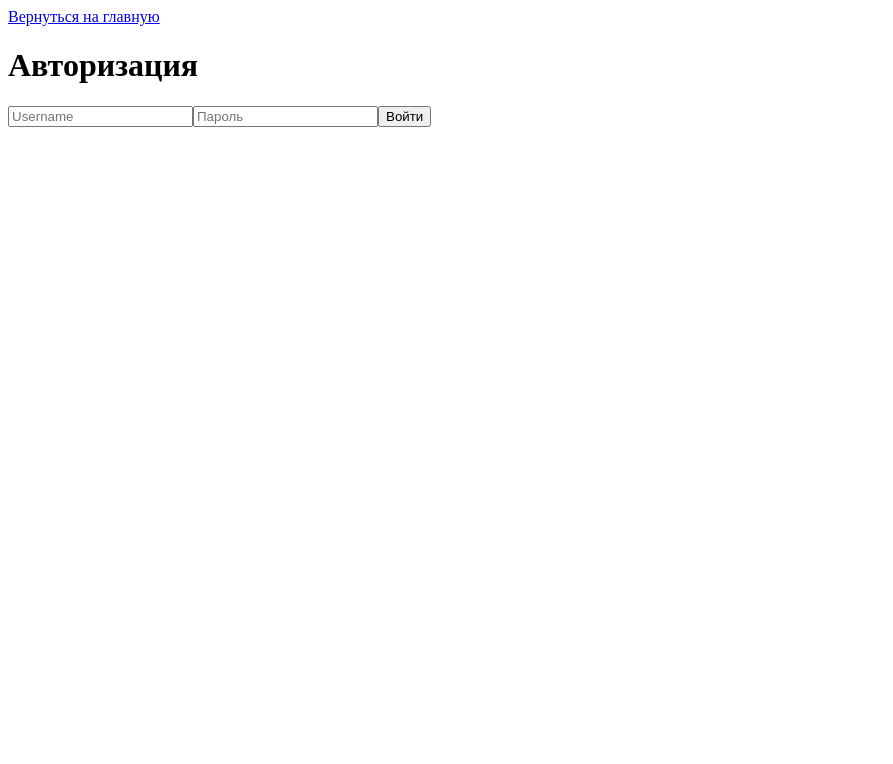
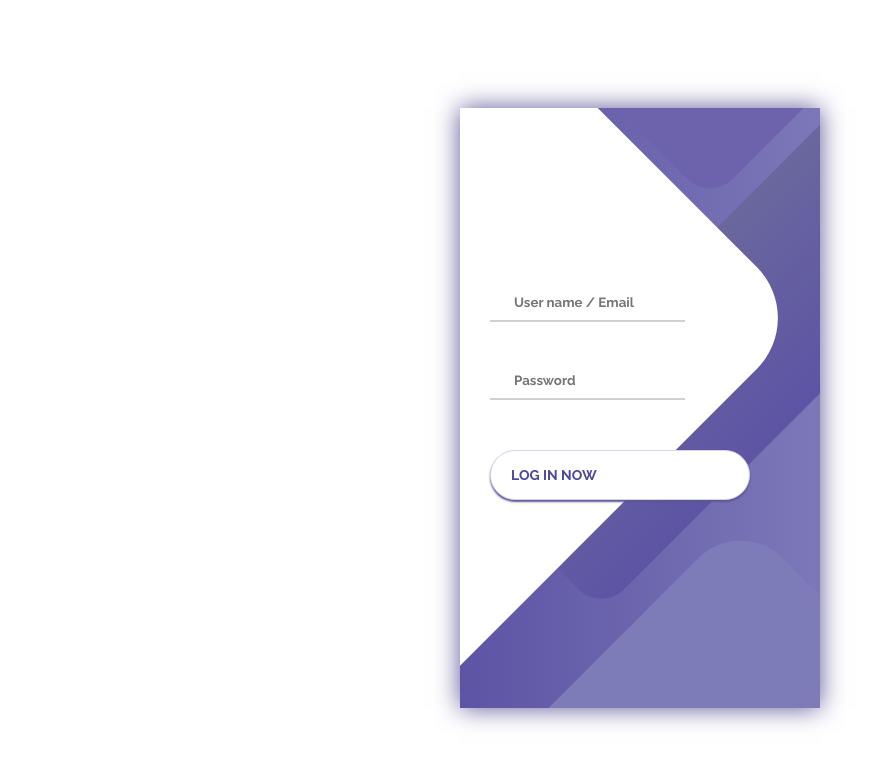
Before and after one commit to CNNOM/SAFIB-test-task, a Vue app: page /login in a window 1280 px wide. Shown: the top 764 px of the page, without its empty margins (0-893 px from the left). Built offline with nearby package versions, Linux system fonts and the light colour scheme.

Commit message:
[DTT-4] Реализвано: стилизация страницы авторизации

```diff
--- a/src/views/LoginView.vue
+++ b/src/views/LoginView.vue
@@ -1,18 +1,35 @@
 <template>
-  <div>
-    <router-link to="/">Вернуться на главную</router-link>
 
-    <h1>Авторизация</h1>
-    <form @submit.prevent="login">
-      <input v-model="username" placeholder="Username">
-      <input v-model="password" type="password" placeholder="Пароль">
-      <button type="submit">Войти</button>
-    </form>
+  <div class="container">
+    <div class="screen">
+      <div class="screen__content">
+        <form class="login" @submit.prevent="login">
+          <div class="login__field">
+            <i class="login__icon fas fa-user"></i>
+            <input  v-model="username" type="text" class="login__input" placeholder="User name / Email">
+          </div>
+          <div class="login__field">
+            <i class="login__icon fas fa-lock"></i>
+            <input v-model="password" type="password" class="login__input" placeholder="Password">
+          </div>
+          <button class="button login__submit" type="submit">
+            <span class="button__text">Log In Now</span>
+            <i class="button__icon fas fa-chevron-right"></i>
+          </button>
+        </form>
+      </div>
+      <div class="screen__background">
+        <span class="screen__background__shape screen__background__shape4"></span>
+        <span class="screen__background__shape screen__background__shape3"></span>
+        <span class="screen__background__shape screen__background__shape2"></span>
+        <span class="screen__background__shape screen__background__shape1"></span>
+      </div>
+    </div>
   </div>
 </template>
 
 <script>
-import { mapActions } from 'vuex';
+import {mapActions} from 'vuex';
 
 export default {
   data() {
@@ -34,3 +51,157 @@
   }
 }
 </script>
+
+<style scoped>
+@import url('https://fonts.googleapis.com/css?family=Raleway:400,700');
+
+* {
+  box-sizing: border-box;
+  margin: 0;
+  padding: 0;
+  font-family: Raleway, sans-serif;
+}
+
+body {
+  background: linear-gradient(90deg, #C7C5F4, #776BCC);
+}
+
+.container {
+  display: flex;
+  align-items: center;
+  justify-content: center;
+  min-height: 100vh;
+}
+
+.screen {
+  background: linear-gradient(90deg, #5D54A4, #7C78B8);
+  position: relative;
+  height: 600px;
+  width: 360px;
+  box-shadow: 0px 0px 24px #5C5696;
+}
+
+.screen__content {
+  z-index: 1;
+  position: relative;
+  height: 100%;
+}
+
+.screen__background {
+  position: absolute;
+  top: 0;
+  left: 0;
+  right: 0;
+  bottom: 0;
+  z-index: 0;
+  -webkit-clip-path: inset(0 0 0 0);
+  clip-path: inset(0 0 0 0);
+}
+
+.screen__background__shape {
+  transform: rotate(45deg);
+  position: absolute;
+}
+
+.screen__background__shape1 {
+  height: 520px;
+  width: 520px;
+  background: #FFF;
+  top: -50px;
+  right: 120px;
+  border-radius: 0 72px 0 0;
+}
+
+.screen__background__shape2 {
+  height: 220px;
+  width: 220px;
+  background: #6C63AC;
+  top: -172px;
+  right: 0;
+  border-radius: 32px;
+}
+
+.screen__background__shape3 {
+  height: 540px;
+  width: 190px;
+  background: linear-gradient(270deg, #5D54A4, #6A679E);
+  top: -24px;
+  right: 0;
+  border-radius: 32px;
+}
+
+.screen__background__shape4 {
+  height: 400px;
+  width: 200px;
+  background: #7E7BB9;
+  top: 420px;
+  right: 50px;
+  border-radius: 60px;
+}
+
+.login {
+  width: 320px;
+  padding: 30px;
+  padding-top: 156px;
+}
+
+.login__field {
+  padding: 20px 0px;
+  position: relative;
+}
+
+.login__icon {
+  position: absolute;
+  top: 30px;
+  color: #7875B5;
+}
+
+.login__input {
+  border: none;
+  border-bottom: 2px solid #D1D1D4;
+  background: none;
+  padding: 10px;
+  padding-left: 24px;
+  font-weight: 700;
+  width: 75%;
+  transition: .2s;
+}
+
+.login__input:active,
+.login__input:focus,
+.login__input:hover {
+  outline: none;
+  border-bottom-color: #6A679E;
+}
+
+.login__submit {
+  background: #fff;
+  font-size: 14px;
+  margin-top: 30px;
+  padding: 16px 20px;
+  border-radius: 26px;
+  border: 1px solid #D4D3E8;
+  text-transform: uppercase;
+  font-weight: 700;
+  display: flex;
+  align-items: center;
+  width: 100%;
+  color: #4C489D;
+  box-shadow: 0px 2px 2px #5C5696;
+  cursor: pointer;
+  transition: .2s;
+}
+
+.login__submit:active,
+.login__submit:focus,
+.login__submit:hover {
+  border-color: #6A679E;
+  outline: none;
+}
+
+.button__icon {
+  font-size: 24px;
+  margin-left: auto;
+  color: #7875B5;
+}
+</style>
```
